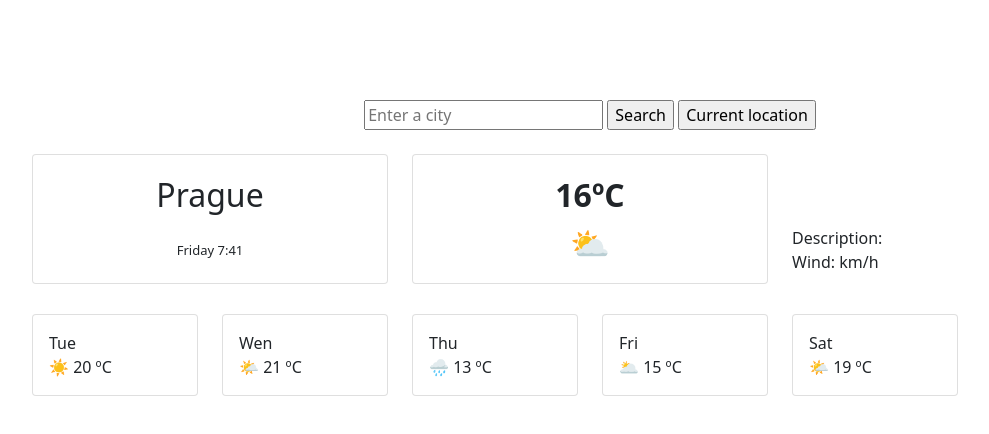
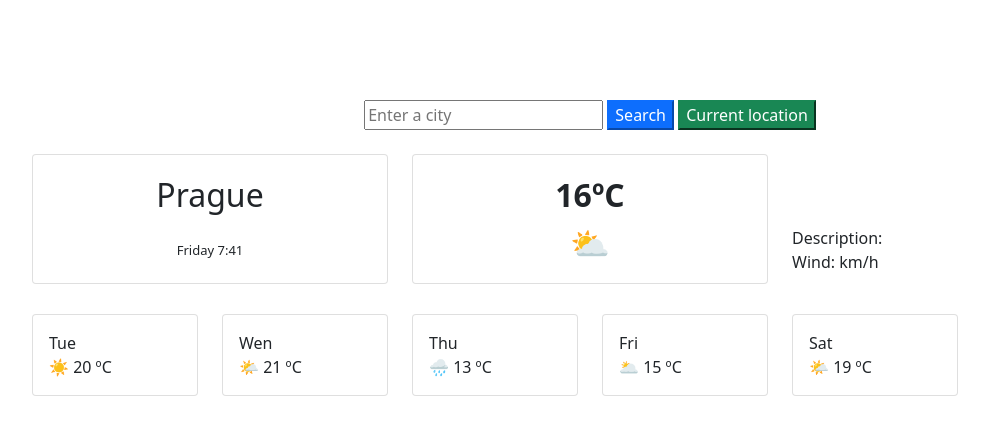
Before and after one commit to Michaela298/weather-application, a plain HTML site: page index.html in a window 1280 px wide. Shown: the whole page, without its empty margins (50-1039 px from the left). Drawn offline with nearby package versions, Linux system fonts and the light colour scheme.

Commit message:
Update index.html
Styled buttons with bootstrap classes

```diff
--- a/index.html
+++ b/index.html
@@ -24,11 +24,12 @@
           autocomplete="off"
           id="search-text"
         />
-        <input type="submit" value="Search" />
+        <input type="submit" value="Search" class="btn-primary" />
         <input
           type="button"
           value="Current location"
           id="current-location-button"
+          class="btn-success"
         />
       </form>
       <br />
```
